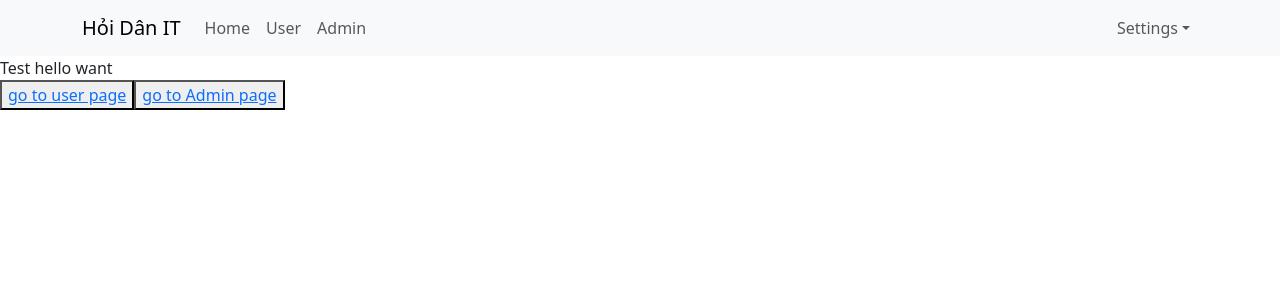
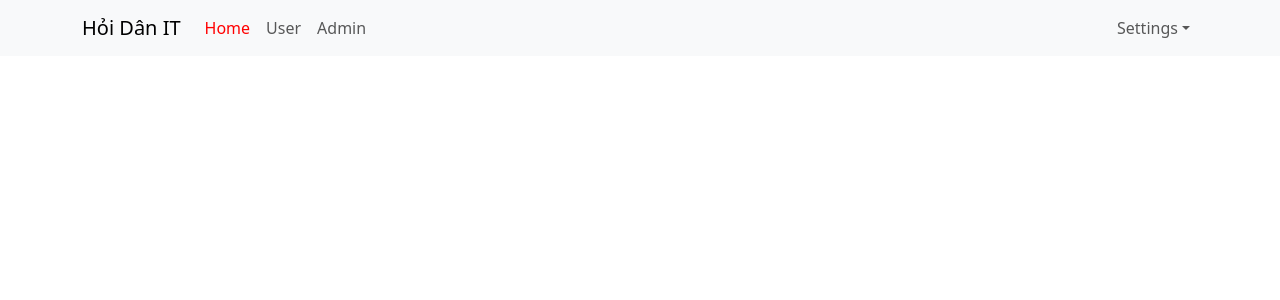
Before and after one commit to ninhtrong2k/react-js, a React (Create React App) app: page / in a window 1280 px wide. Shown: the top 300 px of the page. Built offline with nearby package versions, Linux system fonts and the light colour scheme.

Commit message:
video 50

```diff
--- a/src/App.js
+++ b/src/App.js
@@ -1,19 +1,19 @@
 import './App.scss';
 import Header from './components/Header/Header';
-import { Link } from "react-router-dom";
+import { Outlet } from "react-router-dom";
+
 const App = () => {
   return (
-    <div className="App">
-      <Header />
-      <div>
-        Test hello want
-        <div>
-          <button>
-            <Link to="/users">go to user page</Link>
-          </button>
-          <button>
-            <Link to="/admins">go to Admin page</Link>
-          </button>
+    <div className="app-container">
+      <div className='header-container'>
+        <Header />
+      </div>
+      <div className='main-container'>
+        <div className='sidenav-container'>
+
+        </div>
+        <div className='app-content'>
+          <Outlet/>
         </div>
       </div>
     </div>
--- a/src/App.scss
+++ b/src/App.scss
@@ -7,3 +7,15 @@
     -webkit-font-smoothing: antialiased;
     -moz-osx-font-smoothing: grayscale;
   }
+
+  .app-container {
+    .header-container {
+      .navbar-nav {
+        .nav-link {
+          &.active {
+            color: red;
+        }
+      }
+      }
+    }
+  }
--- a/src/components/Header/Header.js
+++ b/src/components/Header/Header.js
@@ -2,7 +2,7 @@
 import Nav from 'react-bootstrap/Nav';
 import Navbar from 'react-bootstrap/Navbar';
 import NavDropdown from 'react-bootstrap/NavDropdown';
-import { Link } from "react-router-dom";  /// điều hướng
+import { NavLink } from "react-router-dom";  /// điều hướng
 const Header = () => {
     return (
         <Navbar expand="lg" className="bg-body-tertiary">
@@ -11,9 +11,9 @@
                 <Navbar.Toggle aria-controls="basic-navbar-nav" />
                 <Navbar.Collapse id="basic-navbar-nav">
                     <Nav className="me-auto">
-                        <Link to="/" className='nav-link'>Home</Link>
-                        <Link to="/users" className='nav-link'>User</Link>
-                        <Link to="/admins" className='nav-link'>Admin</Link>
+                        <NavLink to="/" className='nav-link'>Home</NavLink>
+                        <NavLink to="/users" className='nav-link'>User</NavLink>
+                        <NavLink to="/admins" className='nav-link'>Admin</NavLink>
                         {/* <Nav.Link to="/">Home</Nav.Link>
                         <Nav.Link to="/users">User</Nav.Link>
                         <Nav.Link to="/admins">Admin</Nav.Link> */}
--- a/src/index.js
+++ b/src/index.js
@@ -15,9 +15,10 @@
   <Provider store={store}>
     <BrowserRouter>
       <Routes>
-        <Route path='/' element={<App />}></Route>
-        <Route path='users' element={<User />}></Route>
-        <Route path='admins' element={<Admin />}></Route>
+        <Route path='/' element={<App />}>
+          <Route path='users' element={<User />}></Route>
+          <Route path='admins' element={<Admin />}></Route>
+        </Route>
       </Routes>
     </BrowserRouter>
   </Provider>
```
Also changed, not shown: dowload.txt (added).
